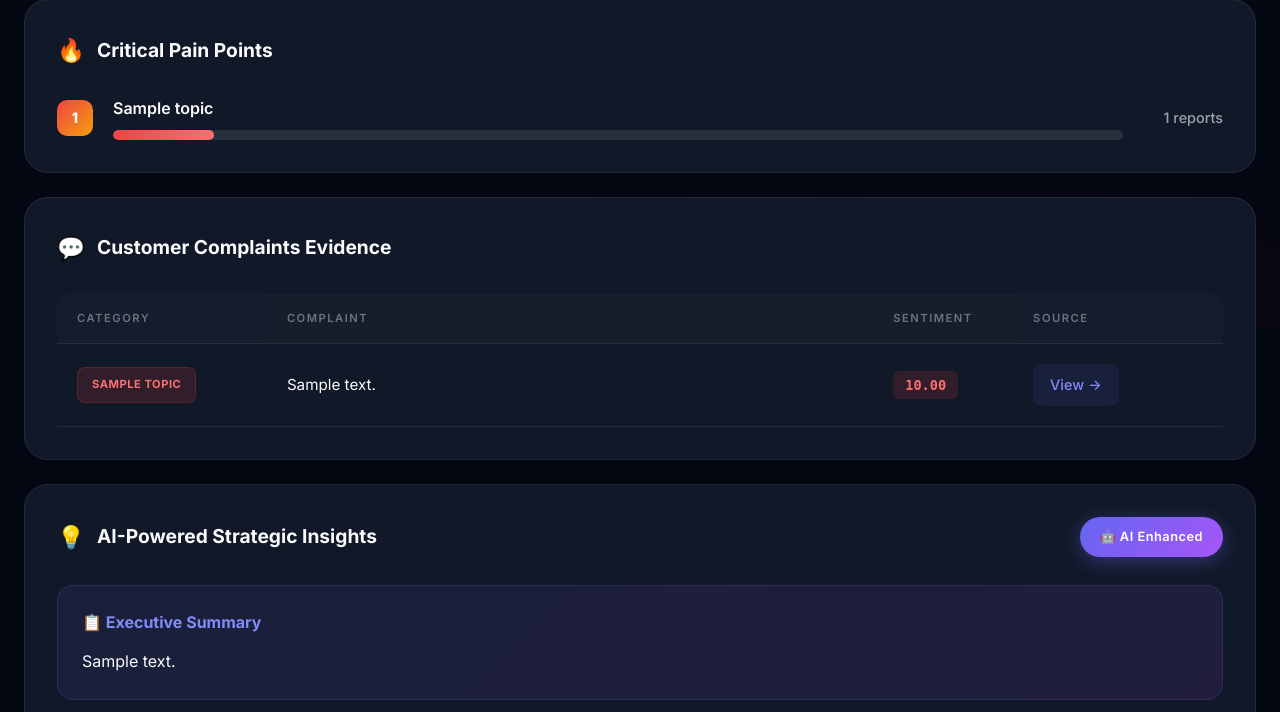
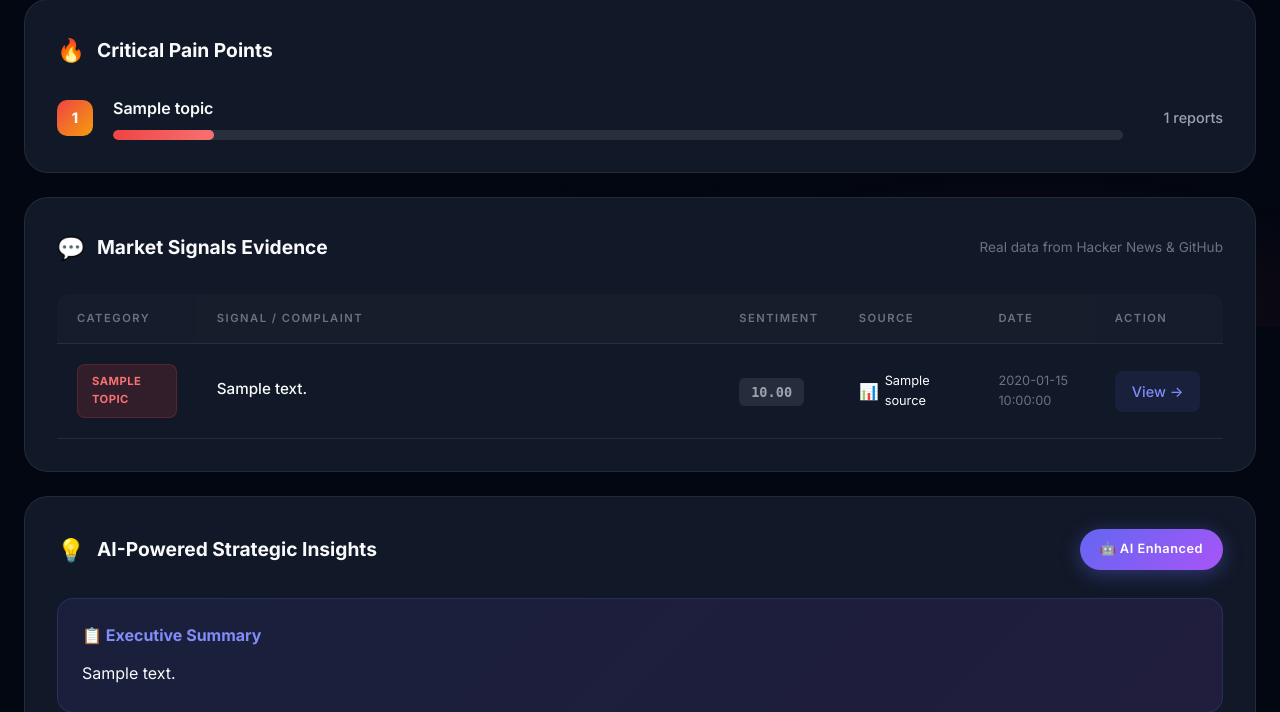
Before and after one commit to TejasRawool186/Churn-Scout---Market-Intelligence-Agent, a Python web app: template src/templates/dashboard.html in a window 1280 px wide. Shown: the part 473-1185 px from the top of the page. Run offline with Jinja, Linux system fonts and the light colour scheme; the template is opened without the code that fills it: most values are stand-ins (such as "Sample title", 1, 10 or a date in 2020).

Commit message:
Enhance data quality with rich metadata and improve dashboard presentation

```diff
--- a/src/templates/dashboard.html
+++ b/src/templates/dashboard.html
@@ -389,6 +389,16 @@
             color: var(--danger-light);
         }
 
+        .sentiment-score.neutral {
+            background: rgba(156, 163, 175, 0.15);
+            color: var(--text-secondary);
+        }
+
+        .sentiment-score.positive {
+            background: rgba(16, 185, 129, 0.15);
+            color: var(--success);
+        }
+
         .link-btn {
             display: inline-flex;
             align-items: center;
@@ -588,26 +598,50 @@
             <div class="section-header">
                 <div class="section-title">
                     <span class="icon">💬</span>
-                    <span>Customer Complaints Evidence</span>
+                    <span>Market Signals Evidence</span>
                 </div>
+                <div style="color: var(--text-muted); font-size: 0.85rem;">Real data from Hacker News & GitHub</div>
             </div>
 
             <table class="evidence-table">
                 <thead>
                     <tr>
-                        <th width="18%">Category</th>
-                        <th width="52%">Complaint</th>
-                        <th width="12%">Sentiment</th>
-                        <th width="18%">Source</th>
+                        <th width="12%">Category</th>
+                        <th width="45%">Signal / Complaint</th>
+                        <th width="10%">Sentiment</th>
+                        <th width="12%">Source</th>
+                        <th width="10%">Date</th>
+                        <th width="11%">Action</th>
                     </tr>
                 </thead>
                 <tbody>
                     {% for row in records %}
                     <tr>
-                        <td><span class="topic-badge">{{ row.topic | replace('Issue: ', '') | truncate(25) }}</span>
+                        <td><span class="topic-badge">{{ row.topic | replace('Issue: ', '') | truncate(20) }}</span>
                         </td>
-                        <td class="complaint-text">{{ row.text[:180] }}{% if row.text|length > 180 %}...{% endif %}</td>
-                        <td><span class="sentiment-score negative">{{ "%.2f"|format(row.polarity) }}</span></td>
+                        <td class="complaint-text">
+                            <div style="font-weight: 500; margin-bottom: 4px;">{{ row.text[:160] }}{% if row.text|length
+                                > 160 %}...{% endif %}</div>
+                            {% if row.source == 'GitHub Issues' and row.repo %}
+                            <div style="font-size: 0.75rem; color: var(--text-muted);">📦 {{ row.repo }} {% if
+                                row.labels and row.labels != 'none' %}• 🏷️ {{ row.labels }}{% endif %}</div>
+                            {% endif %}
+                        </td>
+                        <td>
+                            <span
+                                class="sentiment-score {% if row.polarity < -0.3 %}negative{% elif row.polarity > 0.3 %}positive{% else %}neutral{% endif %}">
+                                {{ "%.2f"|format(row.polarity) }}
+                            </span>
+                        </td>
+                        <td>
+                            <div style="display: flex; align-items: center; gap: 6px;">
+                                {% if row.source == 'Hacker News' %}🟠{% elif row.source == 'GitHub Issues' %}🐙{% else
+                                %}📊{% endif %}
+                                <span style="font-size: 0.8rem;">{{ row.source | replace(' Issues', '') }}</span>
+                            </div>
+                        </td>
+                        <td style="color: var(--text-muted); font-size: 0.8rem;">{{ row.date if row.date else 'N/A' }}
+                        </td>
                         <td><a href="{{ row.url }}" target="_blank" rel="noopener" class="link-btn">View →</a></td>
                     </tr>
                     {% endfor %}
```
Also changed, not shown: src/main.py (+68 -45 lines).
